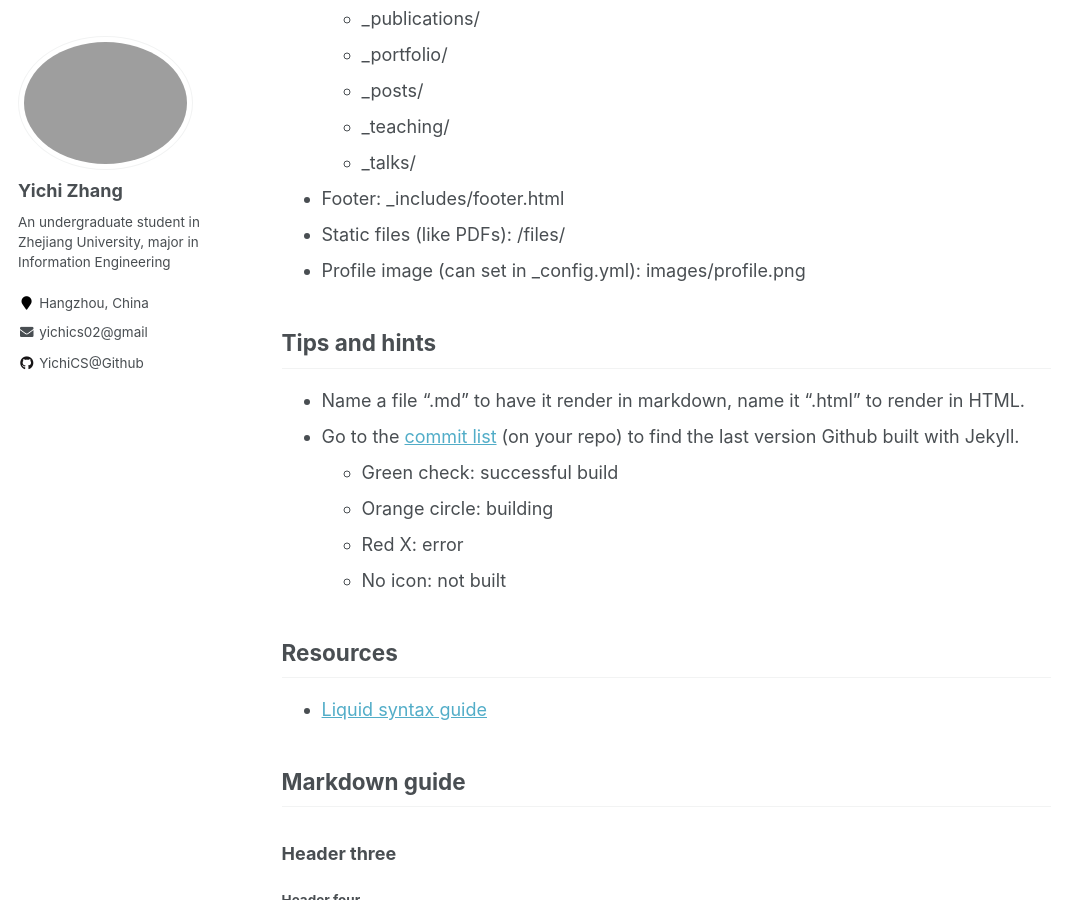
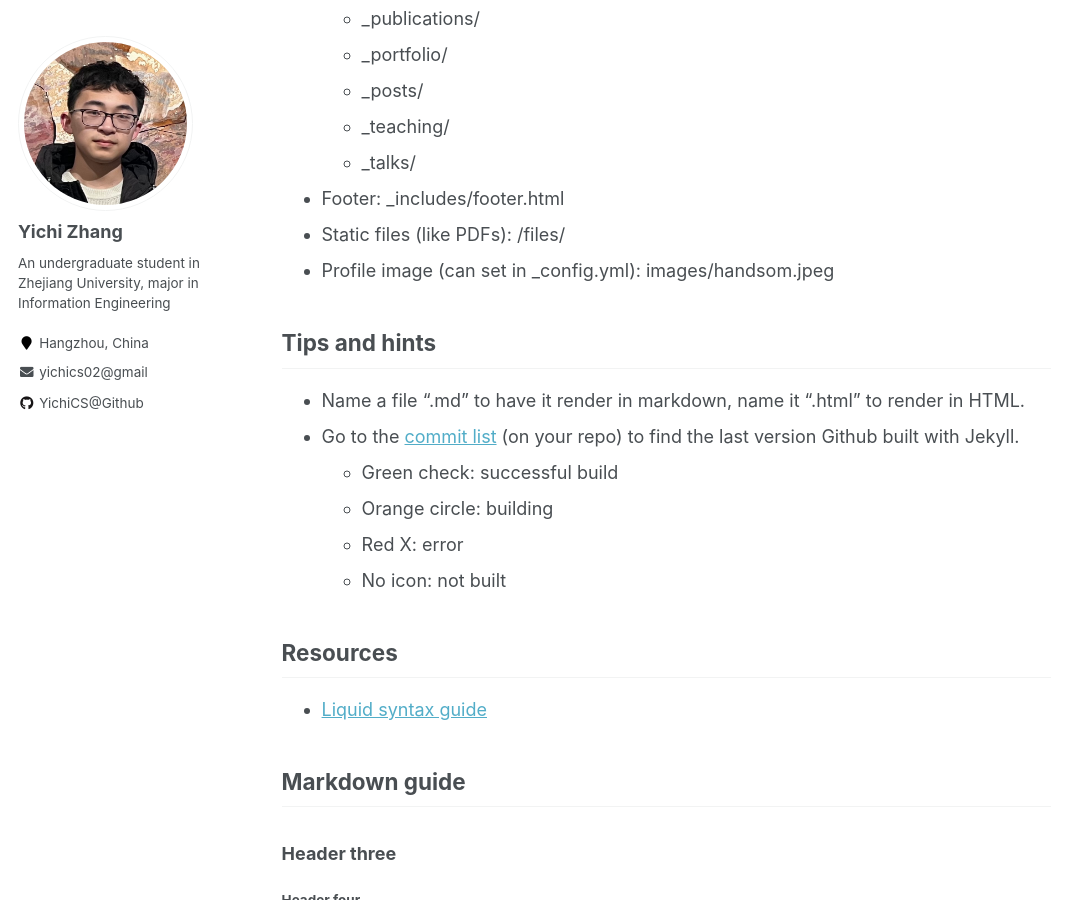
Before and after one commit to YichiCS/yichics.github.io, a Jekyll site: the page built from _pages/markdown.md, in a window 1280 px wide and 900 px high, scrolled down 401 px. Shown: the whole window, without its empty margins (0-1069 px from the left). Built offline with Jekyll 4.4.1, drawn with Linux system fonts in a browser that asks for light colours.

Commit message:
new handsome

```diff
--- a/_config.yml
+++ b/_config.yml
@@ -81,7 +81,7 @@
 # Site Author
 author:
   name             : "Yichi Zhang"
-  avatar           : "profile.png"
+  avatar           : "handsome.jpeg"
   bio              : "An undergraduate student in Zhejiang University, major in Information Engineering"
   location         : "Hangzhou, China"
   employer         :
--- a/_pages/markdown.md
+++ b/_pages/markdown.md
@@ -20,7 +20,7 @@
   * _talks/
 * Footer: _includes/footer.html
 * Static files (like PDFs): /files/
-* Profile image (can set in _config.yml): images/profile.png
+* Profile image (can set in _config.yml): images/handsom.jpeg
 
 ## Tips and hints
 
```
Also changed, not shown: images/handsome.jpeg (added).
